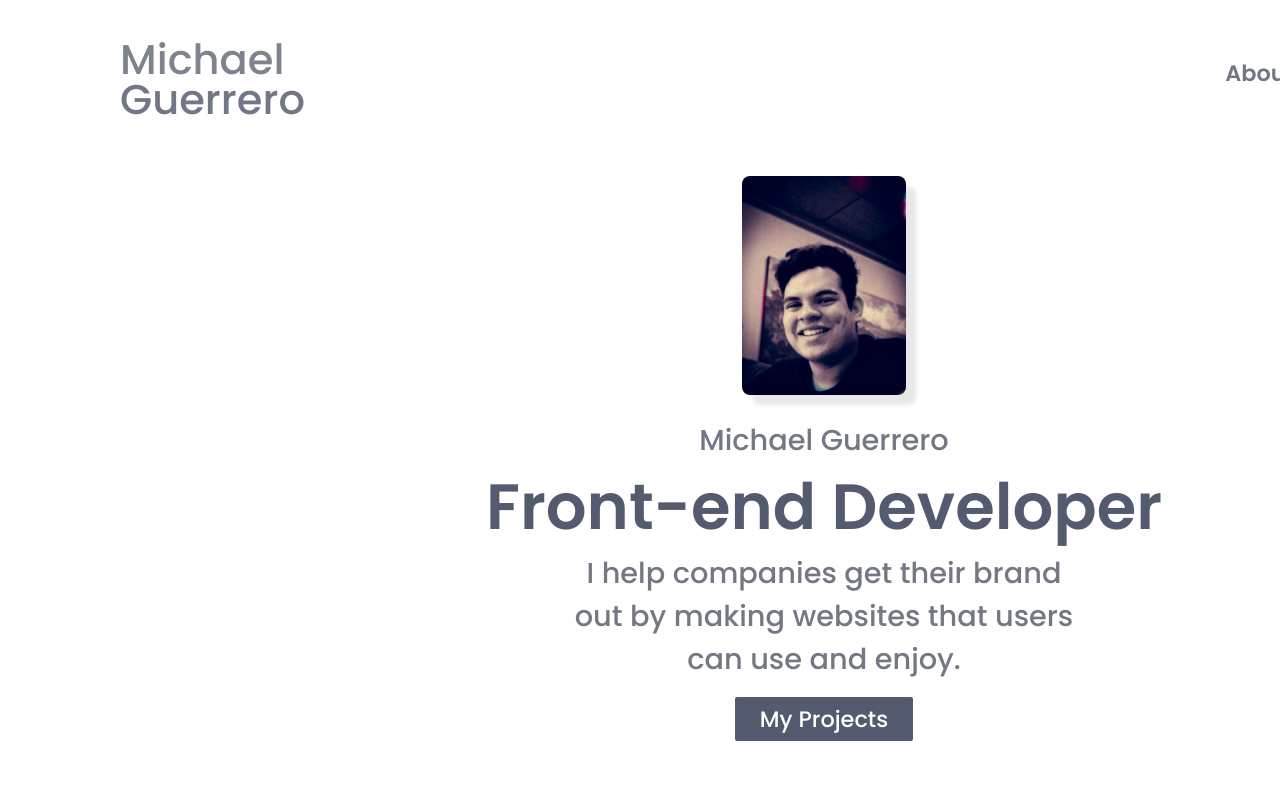
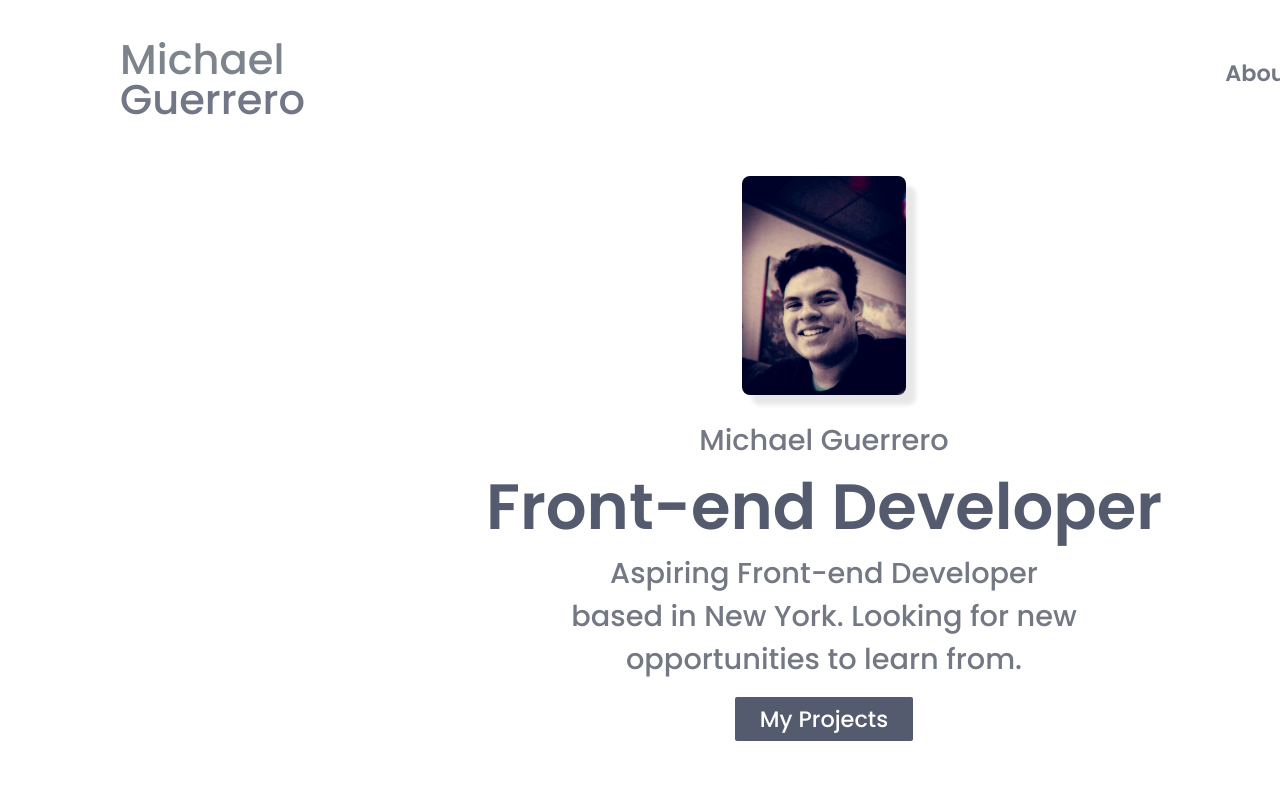
Before and after one commit to MikeLikesCode/next-portfolio, a Next.js app: page / in a window 1280 px wide. Shown: the top 800 px of the page. Built offline with nearby package versions, Linux system fonts and the light colour scheme.

Commit message:
Adding new description

```diff
--- a/pages/index.js
+++ b/pages/index.js
@@ -51,8 +51,7 @@ export default function Home() {
         <p className={styles.content_name}>Michael Guerrero</p>
         <h1 className={styles.content_job}>Front-end Developer</h1>
         <p className={styles.content_description}>
-          I help companies get their brand out by making websites that users can
-          use and enjoy.
+          Aspiring Front-end Developer based in New York. Looking for new opportunities to learn from.
         </p>
         <div className={styles.content_button}>My Projects</div>
       </div>
```
